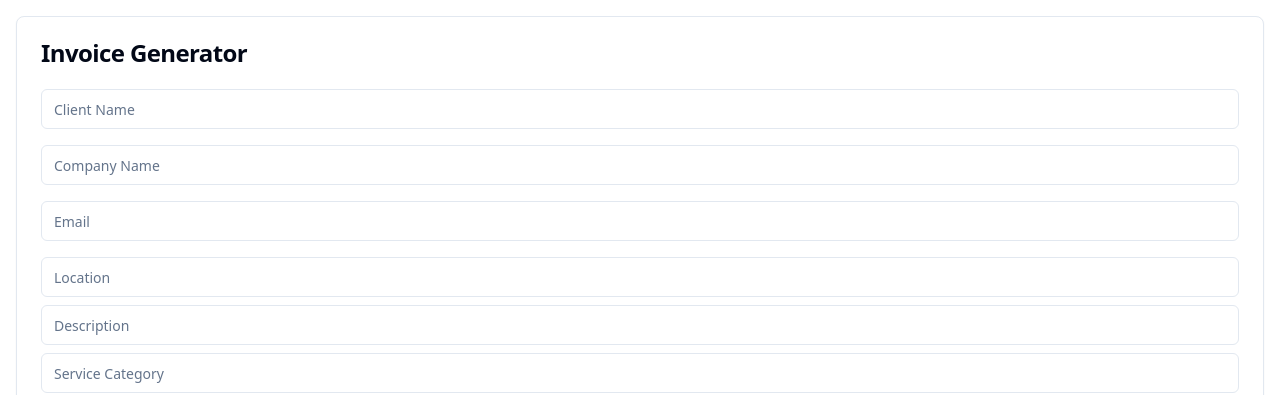
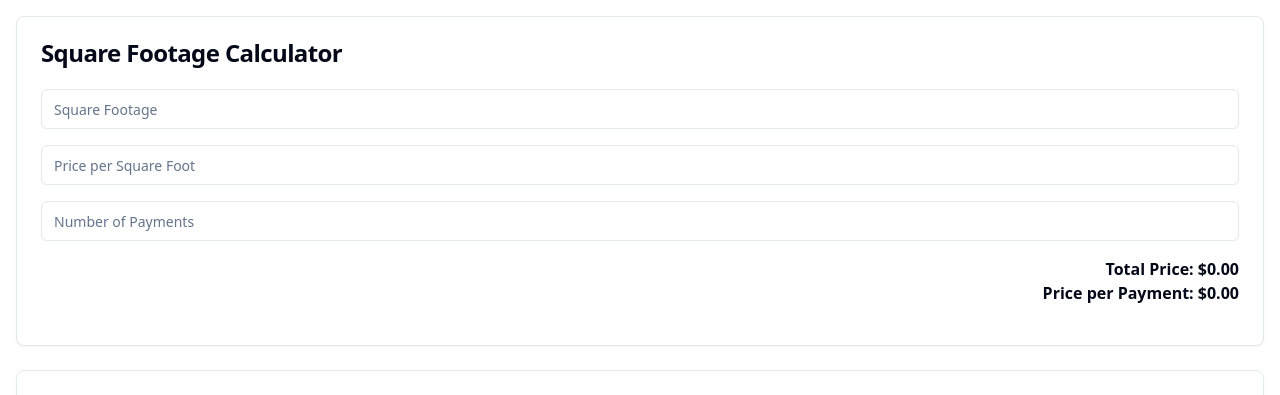
Before and after one commit to baseballspanish/square-foot-formatter, a React (Vite) app: page / in a window 1280 px wide. Shown: the top 395 px of the page. Built offline with nearby package versions, Linux system fonts and the light colour scheme.

Commit message:
Update visibility of changes
Ensures that recent updates to the project are clearly visible and accessible to users.
[skip gpt_engineer]

```diff
--- a/src/pages/Index.jsx
+++ b/src/pages/Index.jsx
@@ -17,10 +17,27 @@ const Index = () => {
   const [isGeneratingPDF, setIsGeneratingPDF] = useState(false);
   const [total, setTotal] = useState(0);
 
+  // New state variables for square footage calculator
+  const [squareFootage, setSquareFootage] = useState('');
+  const [pricePerSquareFoot, setPricePerSquareFoot] = useState('');
+  const [numberOfPayments, setNumberOfPayments] = useState('');
+  const [totalPrice, setTotalPrice] = useState(0);
+  const [pricePerPayment, setPricePerPayment] = useState(0);
+
   useEffect(() => {
     const newTotal = services.reduce((sum, service) => sum + parseFloat(service.subtotal || 0), 0);
     setTotal(newTotal);
   }, [services]);
+
+  useEffect(() => {
+    const calculatedTotal = squareFootage * pricePerSquareFoot;
+    setTotalPrice(calculatedTotal);
+    if (numberOfPayments > 0) {
+      setPricePerPayment(calculatedTotal / numberOfPayments);
+    } else {
+      setPricePerPayment(0);
+    }
+  }, [squareFootage, pricePerSquareFoot, numberOfPayments]);
 
   const handleServiceChange = (index, field, value) => {
     const updatedServices = [...services];
@@ -60,6 +77,38 @@ const Index = () => {
 
   return (
     <div className="container mx-auto p-4">
+      <Card className="mb-6">
+        <CardHeader>
+          <CardTitle>Square Footage Calculator</CardTitle>
+        </CardHeader>
+        <CardContent>
+          <div className="grid grid-cols-1 gap-4 mb-4">
+            <Input
+              type="number"
+              placeholder="Square Footage"
+              value={squareFootage}
+              onChange={(e) => setSquareFootage(parseFloat(e.target.value) || 0)}
+            />
+            <Input
+              type="number"
+              placeholder="Price per Square Foot"
+              value={pricePerSquareFoot}
+              onChange={(e) => setPricePerSquareFoot(parseFloat(e.target.value) || 0)}
+            />
+            <Input
+              type="number"
+              placeholder="Number of Payments"
+              value={numberOfPayments}
+              onChange={(e) => setNumberOfPayments(parseInt(e.target.value) || 0)}
+            />
+          </div>
+          <div className="text-right mb-4">
+            <p><strong>Total Price: ${totalPrice.toFixed(2)}</strong></p>
+            <p><strong>Price per Payment: ${pricePerPayment.toFixed(2)}</strong></p>
+          </div>
+        </CardContent>
+      </Card>
+
       <Card className="mb-6">
         <CardHeader>
           <CardTitle>Invoice Generator</CardTitle>
```
